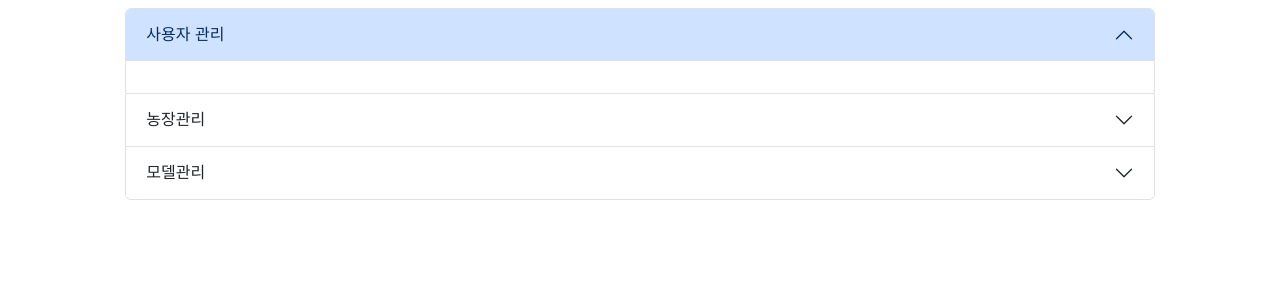
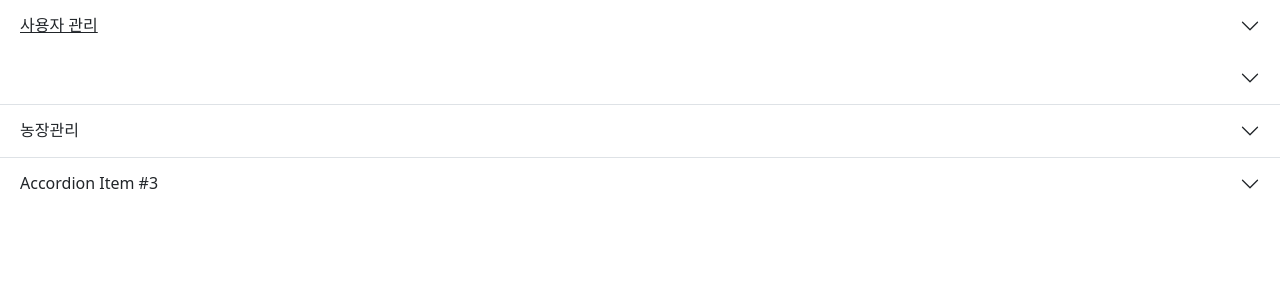
Before and after one commit to Frankensosege/sMartpaLm, a Django app: page /admin_palm/ in a window 1280 px wide. Shown: the part 50-350 px from the top of the page. Run offline with Django 4.2, Linux system fonts and the light colour scheme.

Commit message:
20230621

```diff
--- a/Web/sMartpaLm/admin_palm/admin.py
+++ b/Web/sMartpaLm/admin_palm/admin.py
@@ -1,5 +1,5 @@
 from django.contrib import admin
-from .models import userPalms
+# from .models import userPalms
 # Register your models here.
 
-admin.site.register(userPalms)
+# admin.site.register(userPalms)
--- a/Web/sMartpaLm/admin_palm/urls.py
+++ b/Web/sMartpaLm/admin_palm/urls.py
@@ -4,5 +4,8 @@ from . import views
 app_name = 'admin_palm'
 
 urlpatterns = [
-    path('', views.index, name='admin_palm'),
+    path('', views.admin_veiw, name='admin_palm'),
+    path('user/', views.user_admin_view, name='admin_user'),
+    path('farm/', views.user_admin_view, name='admin_farm'),
+    path('model/', views.user_admin_view, name='admin_model'),
 ]
--- a/Web/sMartpaLm/admin_palm/views.py
+++ b/Web/sMartpaLm/admin_palm/views.py
@@ -3,15 +3,16 @@ from common.models import User
 
 # Create your views here.
 
-def index(request):
+def admin_veiw(request):
     admin_list = ["사용자 관리", "농장 관리", "모델 관리"]
     context_admin = {'admin_list': admin_list}
+    return render(request, 'palm_base.html', context_admin)
+
+def user_admin_view(request):
     palm_users = User.objects.all()
     user_list = list(palm_users)
     # palm_list = list(palm_users)
     # model_list = list(palm_users)
     context_user = {'user_list': user_list}
-
-    combined_context = {**context_admin, **context_user}
-
-    return render(request, 'admin_palm/palm.html', combined_context)
+    print(user_list)
+    return  render(request, 'admin_palm/admin_user.html', context_user)
--- a/Web/sMartpaLm/common/urls.py
+++ b/Web/sMartpaLm/common/urls.py
@@ -1,13 +1,15 @@
-from django.urls import path
+from django.urls import path, include
 from . import views
+
 
 app_name = 'common'
 
 urlpatterns = [
     # path('', views.index, name='index'),
-    path('home/', views.index, name='home'),
-    path('', views.login_sys, name='login'),
+    path('', views.index, name='home'),
+    path('login', views.login_sys, name='login'),
     path('menu_list/', views.menu_list, name='menu_list'),
     path('logout/', views.logout_sys, name='logout'),
     path('signup/', views.signup, name='signup'),
+    path('admin_palm/', include('admin_palm.urls'))
 ]
--- /dev/null
+++ b/Web/sMartpaLm/static/js/accordion.js
@@ -0,0 +1,14 @@
+document.querySelectorAll('.accordion-header').forEach(function(header, index) {
+    header.addEventListener('click', function() {
+        var isOpen = header.getAttribute('aria-expanded');
+        var content = header.nextElementSibling.querySelector('.accordion-body');
+
+        // Check if the accordion is unfolded
+        if (isOpen === 'true') {
+            // Access the desired variable when the accordion is unfolded
+//            var variable = content.getAttribute('admin_list');
+//            console.log(variable);
+            console.log("Header order: " + index);
+        }
+    });
+});
--- a/Web/sMartpaLm/templates/admin_palm/palm.html
+++ /dev/null
@@ -1,82 +0,0 @@
-{% extends "base.html" %}
-
-{% block content %}
-
-<!-- my_template.html -->
-
-<div class="container-fluid">
-    <div class="accordion" id="accordionExample">
-  <div class="accordion-item">
-    <h2 class="accordion-header" id="headingOne">
-      <button class="accordion-button" type="button" data-bs-toggle="collapse" data-bs-target="#collapseOne" aria-expanded="true" aria-controls="collapse">
-        사용자 관리
-      </button>
-    </h2>
-    <div id="collapseOne" class="accordion-collapse collapse show" aria-labelledby="headingOne" data-bs-parent="#accordionExample">
-      <div class="accordion-body">
-          <div class="container-fluid">
-        <table>
-          {% for item in user_list %}
-            <tr>
-                <td>{{ item.email }}</td>
-                <td>{{ item.is_superuser }}</td>
-            </tr>
-
-          {% endfor %}
-        </table>
-</div>
-      </div>
-    </div>
-  </div>
-  <div class="accordion-item">
-    <h2 class="accordion-header" id="headingTwo">
-      <button class="accordion-button collapsed" type="button" data-bs-toggle="collapse" data-bs-target="#collapseTwo" aria-expanded="false" aria-controls="collapse">
-        농장관리
-      </button>
-    </h2>
-    <div id="collapseTwo" class="accordion-collapse collapse" aria-labelledby="headingTwo" data-bs-parent="#accordionExample">
-      <div class="accordion-body">
-        <strong>This is the second item's accordion body.</strong> It is hidden by default, until the collapse plugin adds the appropriate classes that we use to style each element. These classes control the overall appearance, as well as the showing and hiding via CSS transitions. You can modify any of this with custom CSS or overriding our default variables. It's also worth noting that just about any HTML can go within the <code>.accordion-body</code>, though the transition does limit overflow.
-      </div>
-    </div>
-  </div>
-  <div class="accordion-item">
-    <h2 class="accordion-header" id="headingThree">
-      <button class="accordion-button collapsed" type="button" data-bs-toggle="collapse" data-bs-target="#collapseThree" aria-expanded="false" aria-controls="collapse">
-        모델관리
-      </button>
-    </h2>
-    <div id="collapseThree" class="accordion-collapse collapse" aria-labelledby="headingThree" data-bs-parent="#accordionExample">
-      <div class="accordion-body">
-        <strong>This is the third item's accordion body.</strong> It is hidden by default, until the collapse plugin adds the appropriate classes that we use to style each element. These classes control the overall appearance, as well as the showing and hiding via CSS transitions. You can modify any of this with custom CSS or overriding our default variables. It's also worth noting that just about any HTML can go within the <code>.accordion-body</code>, though the transition does limit overflow.
-      </div>
-    </div>
-  </div>
-</div>
-</div>
-{% endblock %}
-<!--  <div class="accordion-item">-->
-<!--    <h2 class="accordion-header" id="headingTwo">-->
-<!--      <button class="accordion-button collapsed" type="button" data-bs-toggle="collapse" data-bs-target="#collapseTwo" aria-expanded="false" aria-controls="collapseTwo">-->
-<!--        Accordion Item #2-->
-<!--      </button>-->
-<!--    </h2>-->
-<!--    <div id="collapseTwo" class="accordion-collapse collapse" aria-labelledby="headingTwo" data-bs-parent="#accordionExample">-->
-<!--      <div class="accordion-body">-->
-<!--        <strong>This is the second item's accordion body.</strong> It is hidden by default, until the collapse plugin adds the appropriate classes that we use to style each element. These classes control the overall appearance, as well as the showing and hiding via CSS transitions. You can modify any of this with custom CSS or overriding our default variables. It's also worth noting that just about any HTML can go within the <code>.accordion-body</code>, though the transition does limit overflow.-->
-<!--      </div>-->
-<!--    </div>-->
-<!--  </div>-->
-<!--  <div class="accordion-item">-->
-<!--    <h2 class="accordion-header" id="headingThree">-->
-<!--      <button class="accordion-button collapsed" type="button" data-bs-toggle="collapse" data-bs-target="#collapseThree" aria-expanded="false" aria-controls="collapseThree">-->
-<!--        Accordion Item #3-->
-<!--      </button>-->
-<!--    </h2>-->
-<!--    <div id="collapseThree" class="accordion-collapse collapse" aria-labelledby="headingThree" data-bs-parent="#accordionExample">-->
-<!--      <div class="accordion-body">-->
-<!--        <strong>This is the third item's accordion body.</strong> It is hidden by default, until the collapse plugin adds the appropriate classes that we use to style each element. These classes control the overall appearance, as well as the showing and hiding via CSS transitions. You can modify any of this with custom CSS or overriding our default variables. It's also worth noting that just about any HTML can go within the <code>.accordion-body</code>, though the transition does limit overflow.-->
-<!--      </div>-->
-<!--    </div>-->
-<!--  </div>-->
-<!--</div>-->
--- a/Web/sMartpaLm/templates/common/login.html
+++ b/Web/sMartpaLm/templates/common/login.html
@@ -28,4 +28,4 @@
 
     </form>
     </div>
-{% endblock content %}
+{% endblock %}
--- a/Web/sMartpaLm/templates/common/sMartpaLm_index.html
+++ b/Web/sMartpaLm/templates/common/sMartpaLm_index.html
@@ -40,4 +40,4 @@
   </div>
 </div>
 
-{% endblock content %}
+{% endblock %}
--- a/Web/sMartpaLm/templates/common/signup.html
+++ b/Web/sMartpaLm/templates/common/signup.html
@@ -31,4 +31,4 @@
     </form>
 </div>
 
-{% endblock content %}
+{% endblock %}
--- a/Web/sMartpaLm/templates/navbar.html
+++ b/Web/sMartpaLm/templates/navbar.html
@@ -1,7 +1,8 @@
 {% load static %}
+
     <script>
         $('.nav-item').click(function() {
-            $('.nav-item).removeClass('active');
+            $('.nav-item').removeClass('active');
             $(this).addClass('active');
         });
     </script>
@@ -26,7 +27,7 @@
             <li class="nav-item">
                 <div class="col-9">
                     <li class="nav-item">
-                    {% if user.is_authenticated%}
+                    {% if user.is_authenticated %}
                     <a class="nav-link" href="{% url 'common:logout' %}">{{ user.username }}로그아웃</a>
                     {% else %}
                     <a class="nav-link" href="{% url 'common:login' %}">로그인</a>
--- /dev/null
+++ b/Web/sMartpaLm/templates/palm_base.html
@@ -0,0 +1,79 @@
+{% load static %}
+
+<!doctype html>
+<html lang="en">
+<head>
+    <meta charset="UTF-8">
+    <meta name="viewport"
+          content="width=device-width, user-scalable=no, initial-scale=1.0, shrink-to-fit=no, maximum-scale=1.0, minimum-scale=1.0">
+    <meta http-equiv="X-UA-Compatible" content="ie=edge">
+
+    <link href="https://cdn.jsdelivr.net/npm/bootstrap@5.3.0/dist/css/bootstrap.min.css" rel="stylesheet" integrity="sha384-9ndCyUaIbzAi2FUVXJi0CjmCapSmO7SnpJef0486qhLnuZ2cdeRhO02iuK6FUUVM" crossorigin="anonymous">
+    <script src="https://cdn.jsdelivr.net/npm/bootstrap@5.3.0/dist/js/bootstrap.bundle.min.js" integrity="sha384-geWF76RCwLtnZ8qwWowPQNguL3RmwHVBC9FhGdlKrxdiJJigb/j/68SIy3Te4Bkz" crossorigin="anonymous"></script>
+    <script src="https://cdn.jsdelivr.net/npm/@popperjs/core@2.11.8/dist/umd/popper.min.js" integrity="sha384-I7E8VVD/ismYTF4hNIPjVp/Zjvgyol6VFvRkX/vR+Vc4jQkC+hVqc2pM8ODewa9r" crossorigin="anonymous"></script>
+    <script src="https://cdn.jsdelivr.net/npm/bootstrap@5.3.0/dist/js/bootstrap.min.js" integrity="sha384-fbbOQedDUMZZ5KreZpsbe1LCZPVmfTnH7ois6mU1QK+m14rQ1l2bGBq41eYeM/fS" crossorigin="anonymous"></script>
+    <script src="https://code.jquery.com/jquery-3.7.0.js" integrity="sha256-JlqSTELeR4TLqP0OG9dxM7yDPqX1ox/HfgiSLBj8+kM=" crossorigin="anonymous"></script>
+    <title>{% block title %} sMartpaLm {% endblock %}</title>
+    <script src="{% static 'js/accordion.js' %}"></script>
+        <style>
+            .container-fluid {
+              font-family: arial;
+              font-size: 12px;
+              margin: 0%;
+              width: 100%;
+              height: 0%;
+              /* 설정 */
+              position: relative;
+            }
+        </style>
+</head>
+<!--<body onload="showCurrentTime()">-->
+<body>
+<header class="navbar navbar-expand navbar-dark bg-dark bd-navbar">
+    {% include "navbar.html" %}
+</header>
+
+  <div class="accordion accordion-flush" id="accordionFlushExample">
+      <div class="accordion-item">
+        <h2 class="accordion-header">
+            <a class="accordion-button collapsed" data-bs-toggle="collapse" role="button" href="{% url 'admin_palm:admin_user' %}" aria-expanded="false" aria-controls="flush-collapseOne">
+              사용자 관리
+            </a>
+              <button class="accordion-button collapsed" type="button" data-bs-toggle="collapse" data-bs-target="#flush-collapseOne" aria-expanded="false" aria-controls="flush-collapseOne">
+
+              </button>
+        </h2>
+        <div id="flush-collapseOne" class="accordion-collapse collapse" data-bs-parent="#accordionFlushExample">
+          <div class="accordion-body">
+          aa
+          </div>
+        </div>
+      </div>
+      <div class="accordion-item">
+        <h2 class="accordion-header">
+          <a href="{% url 'admin_palm:admin_user' %}"></a>
+          <button class="accordion-button collapsed" type="button" data-bs-toggle="collapse" data-bs-target="#flush-collapseTwo" aria-expanded="false" aria-controls="flush-collapseTwo">
+            농장관리
+          </button>
+        </h2>
+        <div id="flush-collapseTwo" class="accordion-collapse collapse" data-bs-parent="#accordionFlushExample">
+          <div class="accordion-body">
+
+        </div>
+      </div>
+      </div>
+      <div class="accordion-item">
+        <h2 class="accordion-header">
+          <a href="{% url 'admin_palm:admin_user' %}"></a>
+          <button class="accordion-button collapsed" type="button" data-bs-toggle="collapse" data-bs-target="#flush-collapseThree" aria-expanded="false" aria-controls="flush-collapseThree">
+            Accordion Item #3
+          </button>
+        </h2>
+        <div id="flush-collapseThree" class="accordion-collapse collapse" data-bs-parent="#accordionFlushExample">
+      <div class="accordion-body">Placeholder content for this accordion, which is intended to demonstrate the <code>.accordion-flush</code> class. This is the third item's accordion body. Nothing more exciting happening here in terms of content, but just filling up the space to make it look, at least at first glance, a bit more representative of how this would look in a real-world application.</div>
+      </div>
+    </div>
+  </div>
+</body>
+<script src="https://cdn.jsdelivr.net/npm/bootstrap@5.3.0/dist/js/bootstrap.bundle.min.js" integrity="sha384-geWF76RCwLtnZ8qwWowPQNguL3RmwHVBC9FhGdlKrxdiJJigb/j/68SIy3Te4Bkz" crossorigin="anonymous"></script>
+</html>
--- a/Web/sMartpaLm/user_mob/views.py
+++ b/Web/sMartpaLm/user_mob/views.py
@@ -53,7 +53,7 @@ def index(request):
     return HttpResponse("농장관리자 페이지")
 
 class palm_view(TemplateView):
-    template_name = 'admin_palm/palm.html'
+    template_name = 'admin_palm/palm_base.html'
     def get_context_data(self, **kwargs):
         context = super().get_context_data(**kwargs)
         context['model_list'] = ['userPalms']
```
Also changed, not shown: Web/sMartpaLm/admin_palm/forms.py (added, +50 -0 lines), Web/sMartpaLm/admin_palm/models.py (deleted, +0 -9 lines), Web/sMartpaLm/common/models.py (+10 -1 lines), Web/sMartpaLm/common/views.py (+13 -7 lines), Web/sMartpaLm/templates/admin_palm/admin_user.html (added, +18 -0 lines), Web/sMartpaLm/templates/admin_palm/user_admin.html (deleted, +0 -15 lines), 2 other files.
